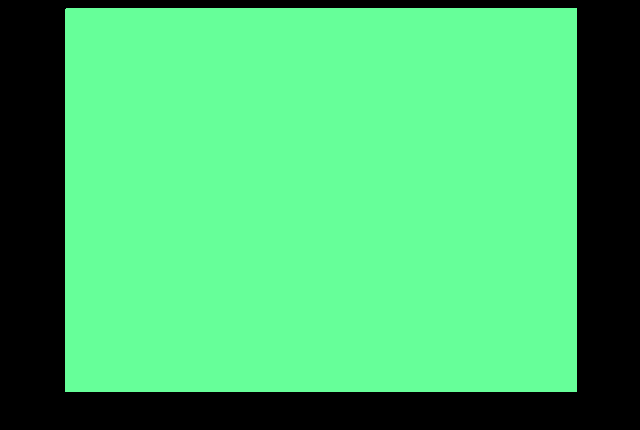
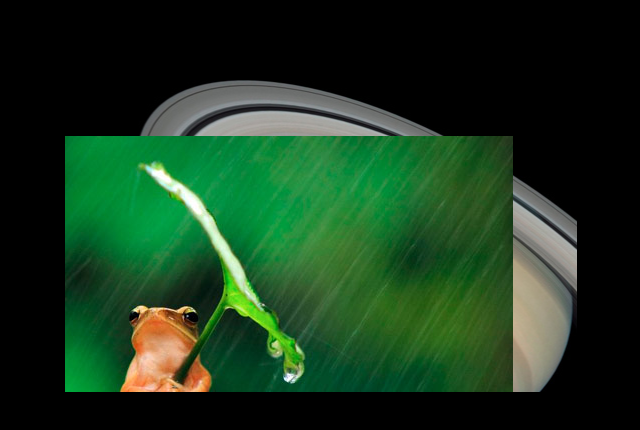
Before and after one commit to iacutone/pixijs_example, a plain HTML site: page index.html in a window 1280 px wide. Shown: the whole page, without its empty margins (319-959 px from the left). Drawn offline with Linux system fonts and the light colour scheme.

Commit message:
this definitely gave me some fun ideas

```diff
--- a/index.html
+++ b/index.html
@@ -27,7 +27,22 @@
   far.position.y = 0;
   stage.addChild(far);
 
+  var midTexture = PIXI.Texture.fromImage("images/frog-with-an-umbrella.jpg");
+  mid = new PIXI.Sprite(midTexture);
+  mid.position.x = 0;
+  mid.position.y = 128;
+  stage.addChild(mid);
+
+  //renderer.render(stage);
+function update() {
+  far.position.x -= 0.128;
+  mid.position.x -= 0.64;
+
   renderer.render(stage);
+
+  requestAnimFrame(update);
+}
+  requestAnimFrame(update);
 }
   </script>
 </body>
```
Also changed, not shown: images/frog-with-an-umbrella.jpg (added).
